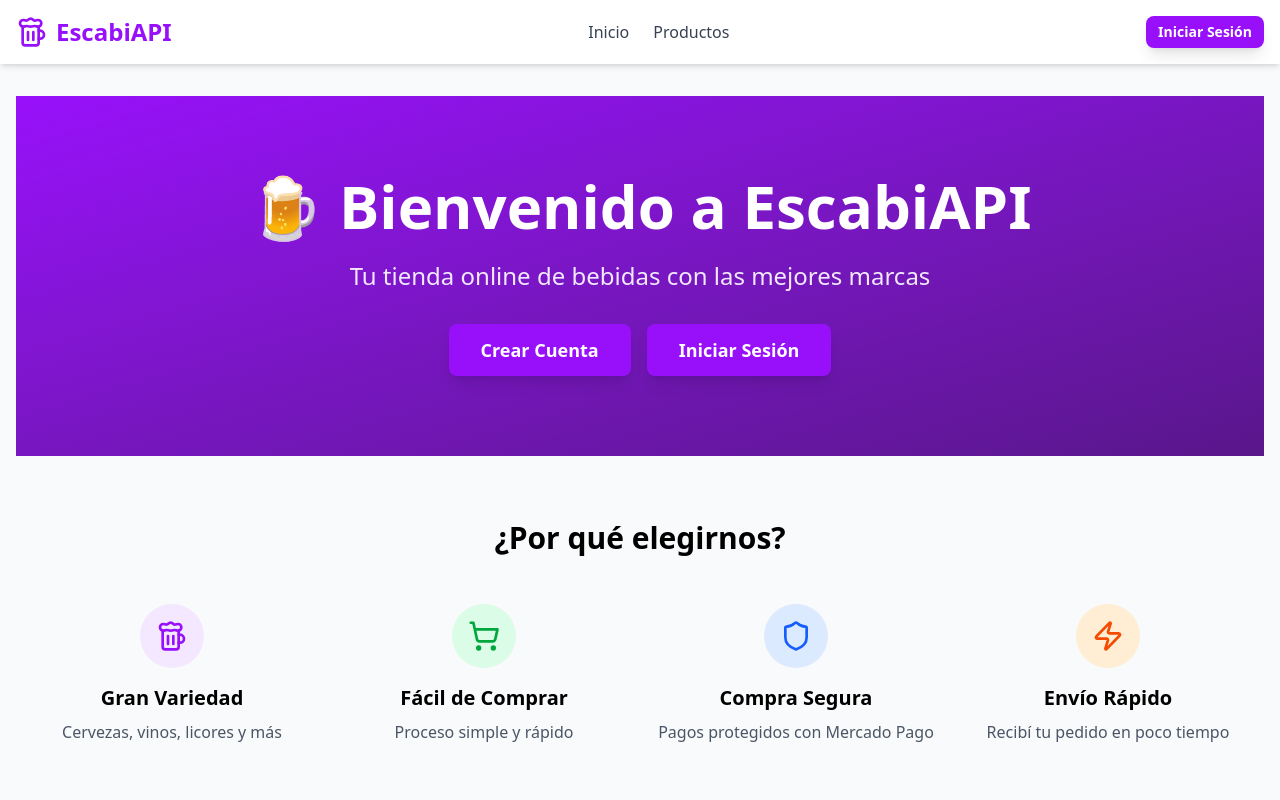
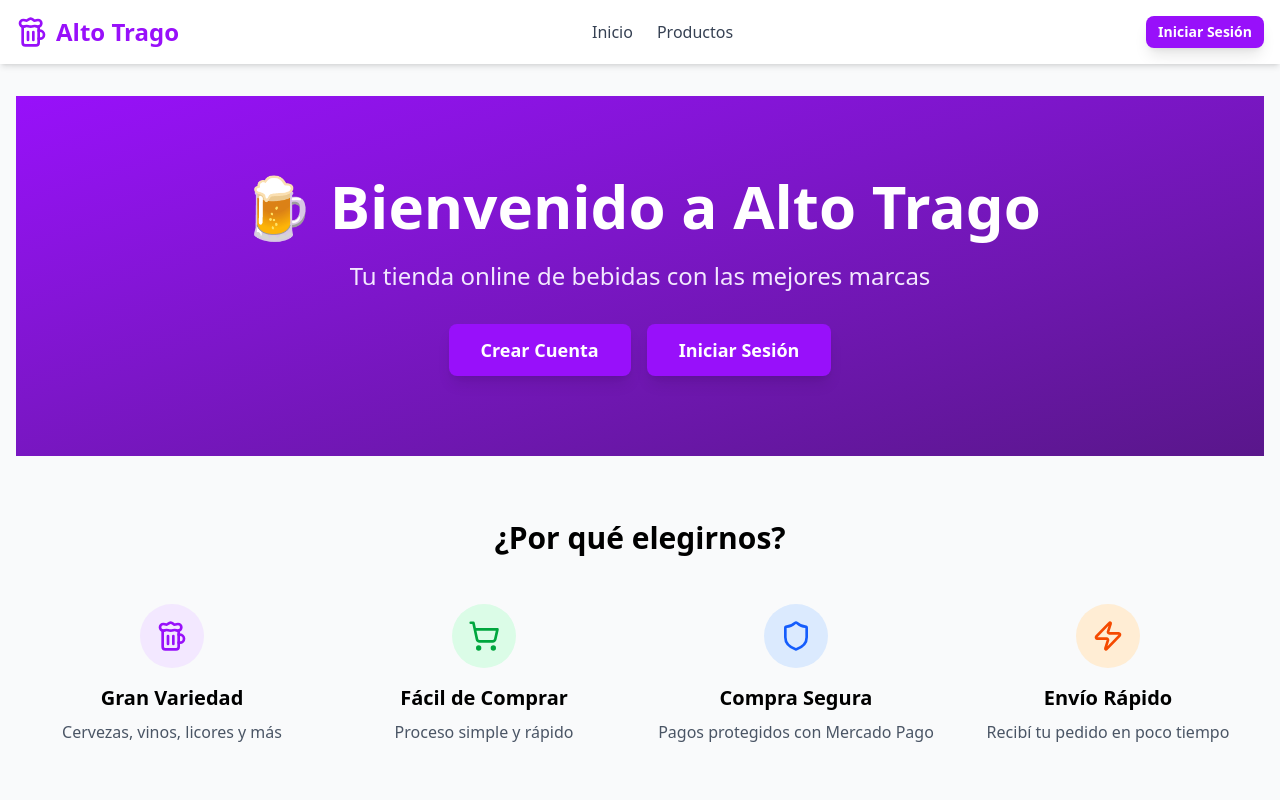
Before and after one commit to Dybalux/escabi-frontend, a React (Vite) app: page / in a window 1280 px wide. Shown: the top 800 px of the page. Built offline with nearby package versions, Linux system fonts and the light colour scheme.

Commit message:
Cambiar nombre de la aplicación de EscabiAPI a Alto Trago

```diff
--- a/index.html
+++ b/index.html
@@ -4,7 +4,7 @@
     <meta charset="UTF-8" />
     <link rel="icon" type="image/svg+xml" href="/vite.svg" />
     <meta name="viewport" content="width=device-width, initial-scale=1.0" />
-    <title>escabi-frontend</title>
+    <title>Alto Trago</title>
   </head>
   <body>
     <div id="root"></div>
--- a/src/components/Auth/Register.jsx
+++ b/src/components/Auth/Register.jsx
@@ -72,7 +72,7 @@ export default function Register() {
             <div className="bg-white rounded-2xl shadow-2xl p-8 w-full max-w-md">
                 <div className="text-center mb-8">
                     <h1 className="text-3xl font-bold text-gray-800 mb-2">Crear Cuenta</h1>
-                    <p className="text-gray-600">Únete a EscabiAPI</p>
+                    <p className="text-gray-600">Únete a Alto Trago</p>
                 </div>
 
                 {error && <Alert type="error" message={error} onClose={() => setError('')} />}
--- a/src/components/Layout/Header.jsx
+++ b/src/components/Layout/Header.jsx
@@ -15,7 +15,7 @@ export default function Header() {
                 <div className="flex items-center justify-between">
                     <Link to="/" className="flex items-center gap-2 text-2xl font-bold text-purple-600">
                         <Beer size={32} />
-                        EscabiAPI
+                        Alto Trago
                     </Link>
 
                     <nav className="hidden md:flex items-center gap-6">
--- a/src/pages/Home.jsx
+++ b/src/pages/Home.jsx
@@ -12,7 +12,7 @@ export default function Home() {
             <section className="bg-gradient-to-br from-purple-600 to-purple-900 text-white py-20">
                 <div className="container mx-auto px-4 text-center">
                     <h1 className="text-5xl md:text-6xl font-bold mb-6">
-                        🍺 Bienvenido a EscabiAPI
+                        🍺 Bienvenido a Alto Trago
                     </h1>
                     <p className="text-xl md:text-2xl mb-8 text-purple-100">
                         Tu tienda online de bebidas con las mejores marcas
```
